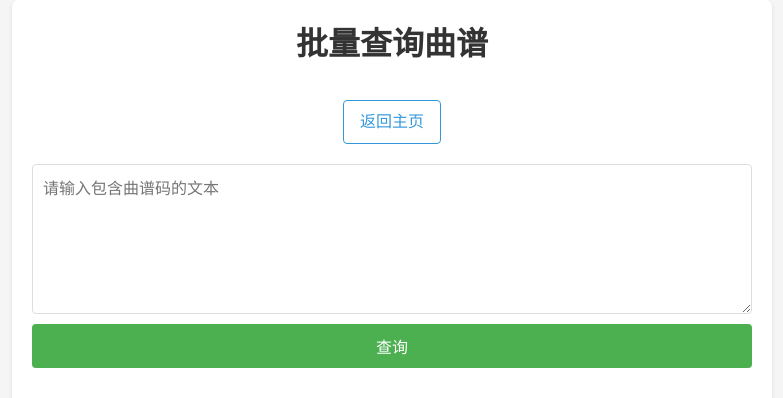
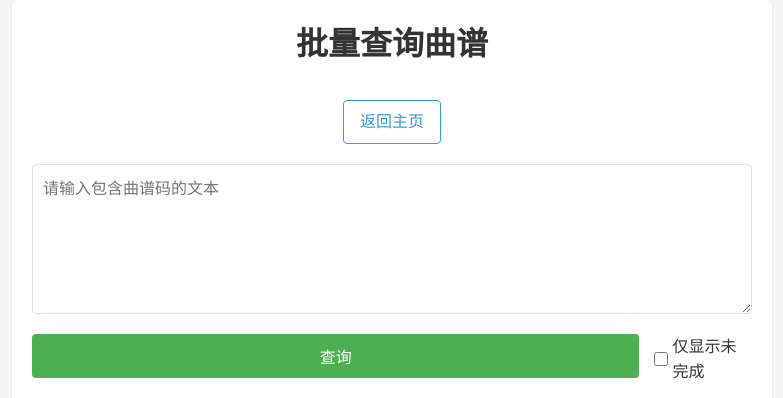
Before and after one commit to HKLHaoBin/Qinyin-Score-Steward, a Flask app: page /batch in a window 1280 px wide. Shown: the part 21-419 px from the top of the page, without its empty margins (248-1031 px from the left). Run offline with Flask 3, Linux system fonts and the light colour scheme; some libraries are stand-ins or nearby versions.

Commit message:
添加查询结果筛选功能：在前端实现复选框以仅显示未完成的查询结果，并优化结果显示逻辑。同时调整样式以改善用户界面体验。

```diff
--- a/static/batch_query.js
+++ b/static/batch_query.js
@@ -3,6 +3,8 @@ document.addEventListener('DOMContentLoaded', function() {
     const queryBtn = document.getElementById('queryBtn');
     const scoreCodesTextarea = document.getElementById('scoreCodes');
     const resultsBody = document.getElementById('resultsBody');
+    const showIncompleteOnlyCheckbox = document.getElementById('showIncompleteOnly');
+    let currentResults = []; // 存储当前查询结果
 
     // 从文本中提取曲谱码
     function extractScoreCodes(text) {
@@ -57,17 +59,30 @@ document.addEventListener('DOMContentLoaded', function() {
 
     // 显示查询结果
     function displayResults(results) {
+        currentResults = results; // 保存当前结果
+        filterAndDisplayResults();
+    }
+
+    // 筛选并显示结果
+    function filterAndDisplayResults() {
         resultsBody.innerHTML = '';
-        results.forEach(result => {
+        const filteredResults = showIncompleteOnlyCheckbox.checked
+            ? currentResults.filter(result => result.completion === null)
+            : currentResults;
+
+        filteredResults.forEach(result => {
             const row = document.createElement('tr');
             row.innerHTML = `
                 <td>${result.score_code}</td>
                 <td>${result.completion !== null ? result.completion + '%' : '未完成'}</td>
-                <td><span class="favorite-star ${result.is_favorite ? 'favorited' : ''}">${result.is_favorite ? '★' : '☆'}</span></td>
+                <td><span class="favorite-star ${result.is_favorite ? 'favorited' : ''}" data-score-code="${result.score_code}">${result.is_favorite ? '★' : '☆'}</span></td>
             `;
             resultsBody.appendChild(row);
         });
     }
+
+    // 添加复选框变化事件监听
+    showIncompleteOnlyCheckbox.addEventListener('change', filterAndDisplayResults);
 
     // 监听收藏状态更新
     socket.on('favorite_update', function(data) {
--- a/static/style.css
+++ b/static/style.css
@@ -385,3 +385,24 @@ h1 {
     background-color: #3498db;
     color: white;
 }
+
+.query-controls {
+    display: flex;
+    align-items: center;
+    gap: 15px;
+    margin-top: 10px;
+}
+
+.filter-label {
+    display: flex;
+    align-items: center;
+    gap: 5px;
+    cursor: pointer;
+    user-select: none;
+}
+
+.filter-label input[type="checkbox"] {
+    width: 16px;
+    height: 16px;
+    cursor: pointer;
+}
--- a/templates/batch_query.html
+++ b/templates/batch_query.html
@@ -15,7 +15,12 @@
         </div>
         <div class="query-area">
             <textarea id="scoreCodes" placeholder="请输入包含曲谱码的文本"></textarea>
-            <button id="queryBtn">查询</button>
+            <div class="query-controls">
+                <button id="queryBtn">查询</button>
+                <label class="filter-label">
+                    <input type="checkbox" id="showIncompleteOnly"> 仅显示未完成
+                </label>
+            </div>
         </div>
         <div class="results-area">
             <table id="resultsTable">
```
